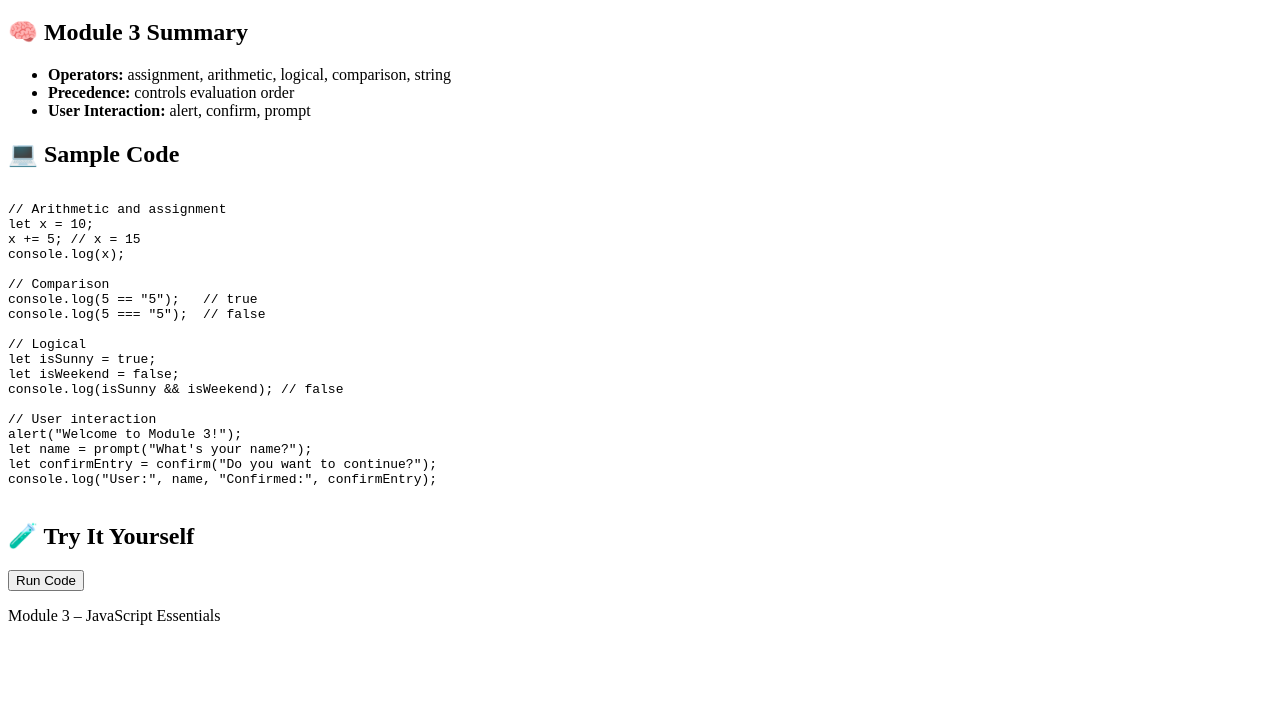
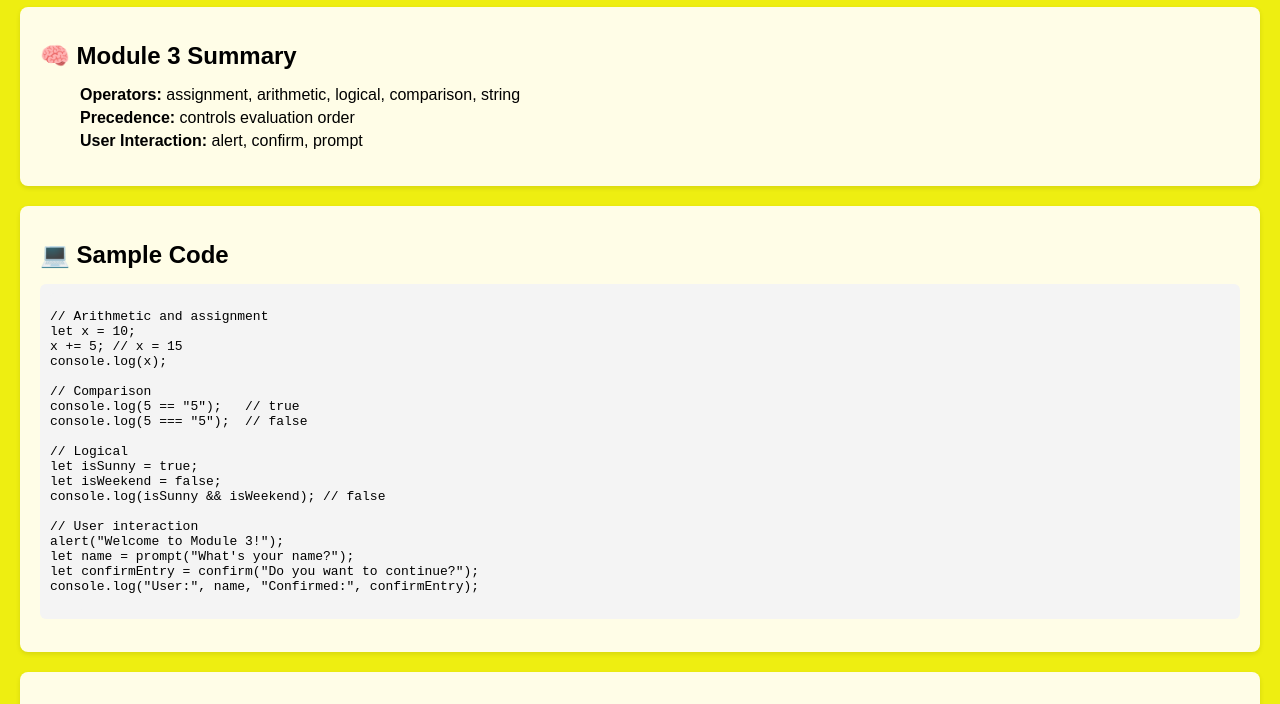
Before and after one commit to tylervw01/CODING-IN-JAVASCRIPT, a plain HTML site: page MODULES/Module3/mod3.html in a window 1280 px wide. Shown: the part 256-960 px from the top of the page. Before the commit the page ends 897 px from the top, so only its background shows below. Drawn offline with Linux system fonts and the light colour scheme.

Commit message:
all mods

```diff
--- a/MODULES/Module3/mod3.html
+++ b/MODULES/Module3/mod3.html
@@ -4,7 +4,7 @@
     <meta charset="UTF-8" />
     <meta name="viewport" content="width=device-width, initial-scale=1.0" />
     <title>Module 3 – Operators & Interaction</title>
-    <link rel="stylesheet" href="/1MAIN/styles/main.css" />
+    <link rel="stylesheet" href="/MODULES/module.css" />
   </head>
   <body>
     <header>
```
Also changed, not shown: MODULES/Module4/mod4.html (+1 -1 lines), MODULES/Module4/sect1.html (+8 -7 lines), MODULES/Module4/sect2.html (+8 -9 lines), MODULES/Module5/mod5sect1.html (+1 -1 lines), MODULES/Module5/mod5sect2.html (+1 -1 lines), MODULES/Module6/mod6.html (+1 -1 lines).
